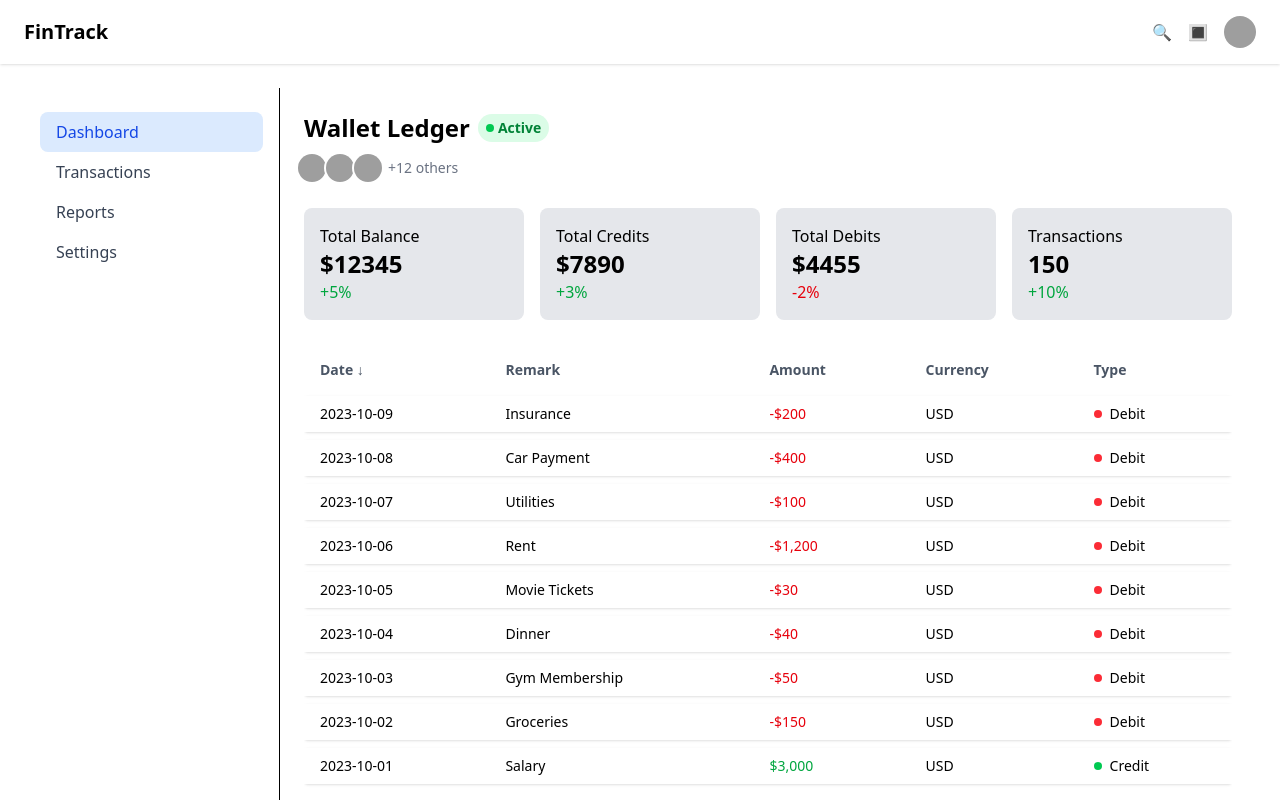
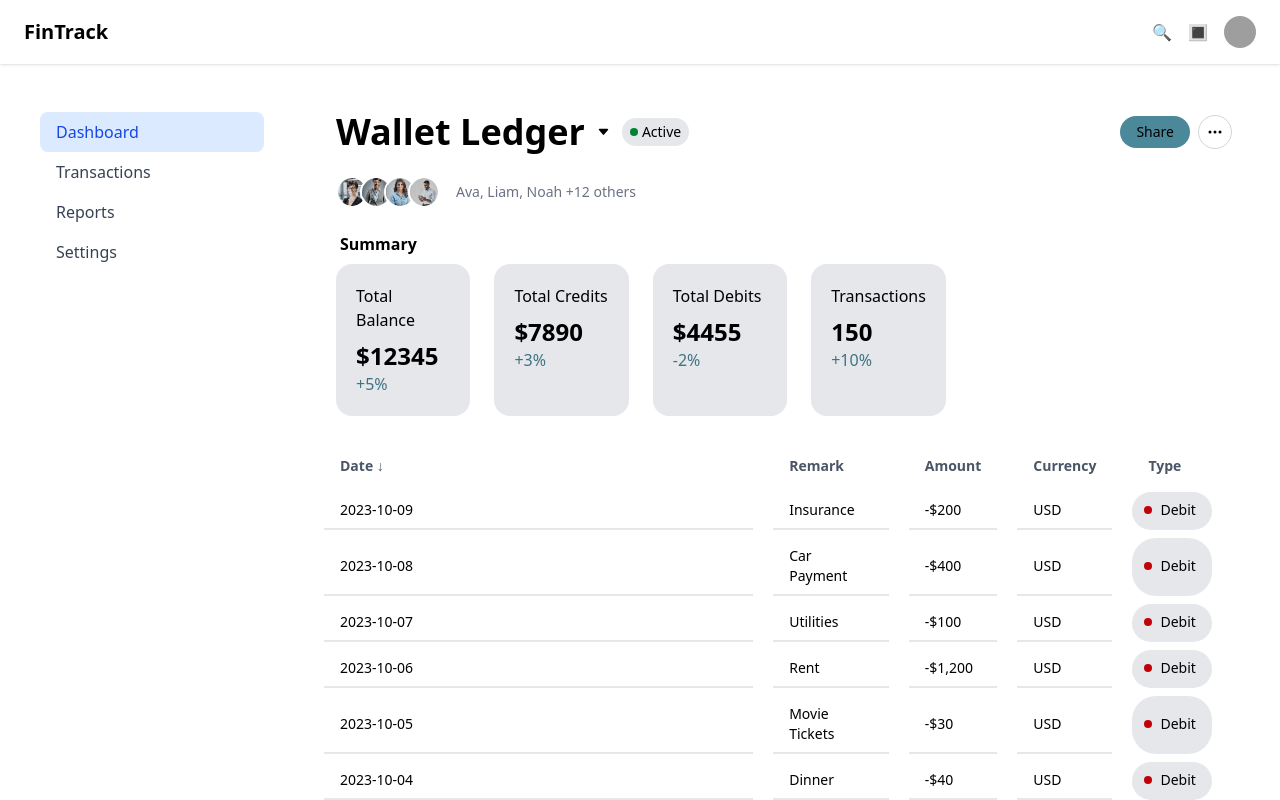
Before and after one commit to dennispaul8/fintrack-assessment, a Next.js app: page /dashboard in a window 1280 px wide. Shown: the top 800 px of the page. Built offline with nearby package versions, Linux system fonts and the light colour scheme; grey boxes are pictures that could not be loaded.

Commit message:
fix pageheader

```diff
--- a/package.json
+++ b/package.json
@@ -9,6 +9,7 @@
     "lint": "next lint"
   },
   "dependencies": {
+    "bootstrap-icons": "^1.13.1",
     "next": "15.4.5",
     "postcss": "^8.5.6",
     "react": "19.1.0",
--- a/src/app/dashboard/page.tsx
+++ b/src/app/dashboard/page.tsx
@@ -31,7 +31,11 @@ export default function Dashboard() {
       <div className="flex-1">
         <div className="p-6 space-y-6">
           <PageHeader />
-          <div className="flex gap-4 flex-wrap">
+
+          <div>
+            <h2 className="font-bold ml-9 mb-2">Summary</h2>
+
+            <div className="flex gap-6 flex-wrap ml-8">
               <SummaryCard
                 title="Total Balance"
                 amount={`$${summary.totalBalance}`}
@@ -53,9 +57,10 @@ export default function Dashboard() {
                 change={summary.transactionChange}
               />
             </div>
+          </div>
 
           <div className="overflow-x-auto">
-            <table className="w-full text-left border-separate border-spacing-y-2">
+            <table className="w-full text-left border-separate border-spacing-y-2 border-spacing-x-5 ">
               <thead>
                 <tr className="text-gray-600 text-sm">
                   <th
@@ -64,10 +69,10 @@ export default function Dashboard() {
                   >
                     Date <span>{sortDirection === "asc" ? "↑" : "↓"}</span>
                   </th>
-                  <th className="px-4 py-2">Remark</th>
+                  <th className="px-4 py-2 ">Remark</th>
                   <th className="px-4 py-2">Amount</th>
                   <th className="px-4 py-2">Currency</th>
-                  <th className="px-4 py-2">Type</th>
+                  <th className="px-4 py-2 w-[40px]">Type</th>
                 </tr>
               </thead>
               <tbody>
--- a/src/components/common/AvatarGroup.tsx
+++ b/src/components/common/AvatarGroup.tsx
@@ -1,7 +1,7 @@
 const AvatarGroup = () => {
   return (
-    <div className="flex items-center gap-1">
-      {["/ava.jpg", "/liam.jpg", "/noah.jpg"].map((src, i) => (
+    <div className="flex items-center ml-2 mt-4">
+      {["/ava.png", "/liam.png", "/noah.png", "/jes.png"].map((src, i) => (
         <img
           key={i}
           src={src}
@@ -9,7 +9,9 @@ const AvatarGroup = () => {
           alt="Avatar"
         />
       ))}
-      <span className="text-sm text-gray-500">+12 others</span>
+      <span className="text-sm text-gray-500 ml-4">
+        Ava, Liam, Noah +12 others
+      </span>
     </div>
   );
 };
--- a/src/components/common/StatusBadge.tsx
+++ b/src/components/common/StatusBadge.tsx
@@ -1,6 +1,6 @@
 const StatusBadge = () => (
-  <span className="flex items-center text-sm gap-1 bg-green-100 text-green-700 px-2 py-1 rounded-full">
-    <span className="w-2 h-2 bg-green-500 rounded-full" />
+  <span className="flex items-center text-sm gap-1 bg-gray-200 px-2 py-1 rounded-full font-medium">
+    <span className="w-2 h-2 bg-green-700 rounded-full" />
     Active
   </span>
 );
--- a/src/components/pageheader/PageHeader.tsx
+++ b/src/components/pageheader/PageHeader.tsx
@@ -3,10 +3,41 @@ import AvatarGroup from "../common/AvatarGroup";
 
 const PageHeader = () => {
   return (
-    <div className="flex flex-col gap-2">
-      <div className="flex items-center gap-2 text-2xl font-semibold">
-        Wallet Ledger <StatusBadge />
+    <div className="flex flex-col gap-2 ml-8">
+      <div className="flex items-center justify-between text-4xl font-bold">
+        <div className="flex items-center gap-3">
+          Wallet Ledger{" "}
+          <svg
+            xmlns="http://www.w3.org/2000/svg"
+            width="13"
+            height="16"
+            fill="currentColor"
+            className="bi bi-caret-down-fill"
+            viewBox="0 0 16 16"
+          >
+            <path d="M7.247 11.14 2.451 5.658C1.885 5.013 2.345 4 3.204 4h9.592a1 1 0 0 1 .753 1.659l-4.796 5.48a1 1 0 0 1-1.506 0z" />
+          </svg>{" "}
+          <StatusBadge />
+        </div>
+        <div className="flex items-center gap-2">
+          <button className="bg-[#4B899A] text-black cursor-pointer text-sm px-4 py-1.5 rounded-full font-medium">
+            Share
+          </button>
+          <button className="border border-gray-300 cursor-pointer p-2 rounded-full">
+            <svg
+              xmlns="http://www.w3.org/2000/svg"
+              width="16"
+              height="16"
+              fill="currentColor"
+              className="bi bi-three-dots"
+              viewBox="0 0 16 16"
+            >
+              <path d="M3 9.5a1.5 1.5 0 1 1 0-3 1.5 1.5 0 0 1 0 3m5 0a1.5 1.5 0 1 1 0-3 1.5 1.5 0 0 1 0 3m5 0a1.5 1.5 0 1 1 0-3 1.5 1.5 0 0 1 0 3" />
+            </svg>
+          </button>
+        </div>
       </div>
+
       <AvatarGroup />
     </div>
   );
--- a/src/components/sidebar/Sidebar.tsx
+++ b/src/components/sidebar/Sidebar.tsx
@@ -14,7 +14,7 @@ const Sidebar = () => {
   const pathname = usePathname();
 
   return (
-    <aside className="w-64 min-h-screen bg-white border-r px-4 py-6 hidden md:block">
+    <aside className="w-64 min-h-screen bg-white px-4 py-6 hidden md:block">
       {/* <div className="mb-10 px-2 text-2xl font-bold text-blue-800">
         FinTrack
       </div> */}
--- a/src/components/summarycards/SummaryCard.tsx
+++ b/src/components/summarycards/SummaryCard.tsx
@@ -7,10 +7,10 @@ interface Props {
 const SummaryCard = ({ title, amount, change }: Props) => {
   const isPositive = change >= 0;
   return (
-    <div className="bg-gray-200 p-4 rounded-lg  flex-1">
-      <p className="font-medium">{title}</p>
+    <div className="w-[15%] bg-gray-200 p-5 rounded-2xl">
+      <p className="font-medium pb-2">{title}</p>
       <h2 className="text-2xl font-bold">{amount}</h2>
-      <p className={isPositive ? "text-green-600" : "text-red-600"}>
+      <p className="text-[#3E7383] font-medium">
         {isPositive ? "+" : ""}
         {change}%
       </p>
--- a/src/components/transactiontable/TransactionRow.tsx
+++ b/src/components/transactiontable/TransactionRow.tsx
@@ -8,20 +8,20 @@ const TransactionRow = ({ tx }: Props) => {
   const isCredit = tx.type === "Credit";
 
   return (
-    <tr className="bg-white shadow rounded text-sm">
-      <td className="px-4 py-2">{tx.date}</td>
-      <td className="px-4 py-2">{tx.remark}</td>
-      <td
-        className={`px-4 py-2 ${isCredit ? "text-green-600" : "text-red-600"}`}
-      >
+    <tr className="bg-white rounded text-sm">
+      <td className="px-4 py-2 border-b-2 border-gray-200 w-[60%]">
+        {tx.date}
+      </td>
+      <td className="px-4 py-2 border-b-2 border-gray-200">{tx.remark}</td>
+      <td className="px-4 py-2 border-b-2 border-gray-200">
         {tx.amount < 0 ? "-" : ""}${Math.abs(tx.amount).toLocaleString()}
       </td>
-      <td className="px-4 py-2">{tx.currency}</td>
-      <td className="px-4 py-2">
-        <span className="flex items-center gap-2">
+      <td className="px-4 py-2 border-b-2 border-gray-200">{tx.currency}</td>
+      <td className="bg-gray-200 rounded-3xl px-3 border-b-2 border-gray-200">
+        <span className="flex items-center  gap-2">
           <span
-            className={`w-2 h-2 rounded-full ${
-              isCredit ? "bg-green-500" : "bg-red-500"
+            className={`w-2 h-2  rounded-full ${
+              isCredit ? "bg-green-700" : "bg-red-700"
             }`}
           />
           {tx.type}
```
Also changed, not shown: public/logo.png (added), src/components/summarycards/SummaryCards.tsx (deleted), 1 other file (tests, documents, lock files or other folders). Lines whose indentation alone changed are shown as unchanged.
